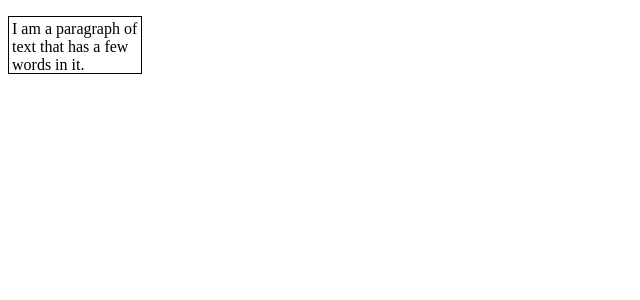
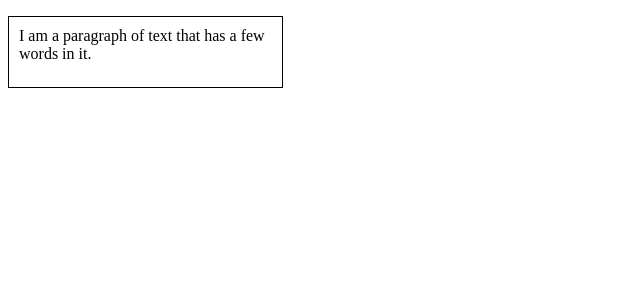
Before and after one commit to MitchP95/learn-css, an Angular app in the folder learn-css/: page / in a window 1280 px wide. Shown: the top 300 px of the page, without its empty margins (0-640 px from the left). Built offline with nearby package versions, Linux system fonts and the light colour scheme.

Commit message:
Learned basics of box model.

```diff
--- a/learn-css/src/app/a-box-model/a-box-model.component.css
+++ b/learn-css/src/app/a-box-model/a-box-model.component.css
@@ -1,7 +1,7 @@
 p {
-    width: 10%;
+    width: 20%;
     height: 50px;
-    padding: 3px;
+    padding: 10px;
     border: 1px solid;
     overflow: auto;
 }
```
Also changed, not shown: 1 other file (tests, documents, lock files or other folders).
